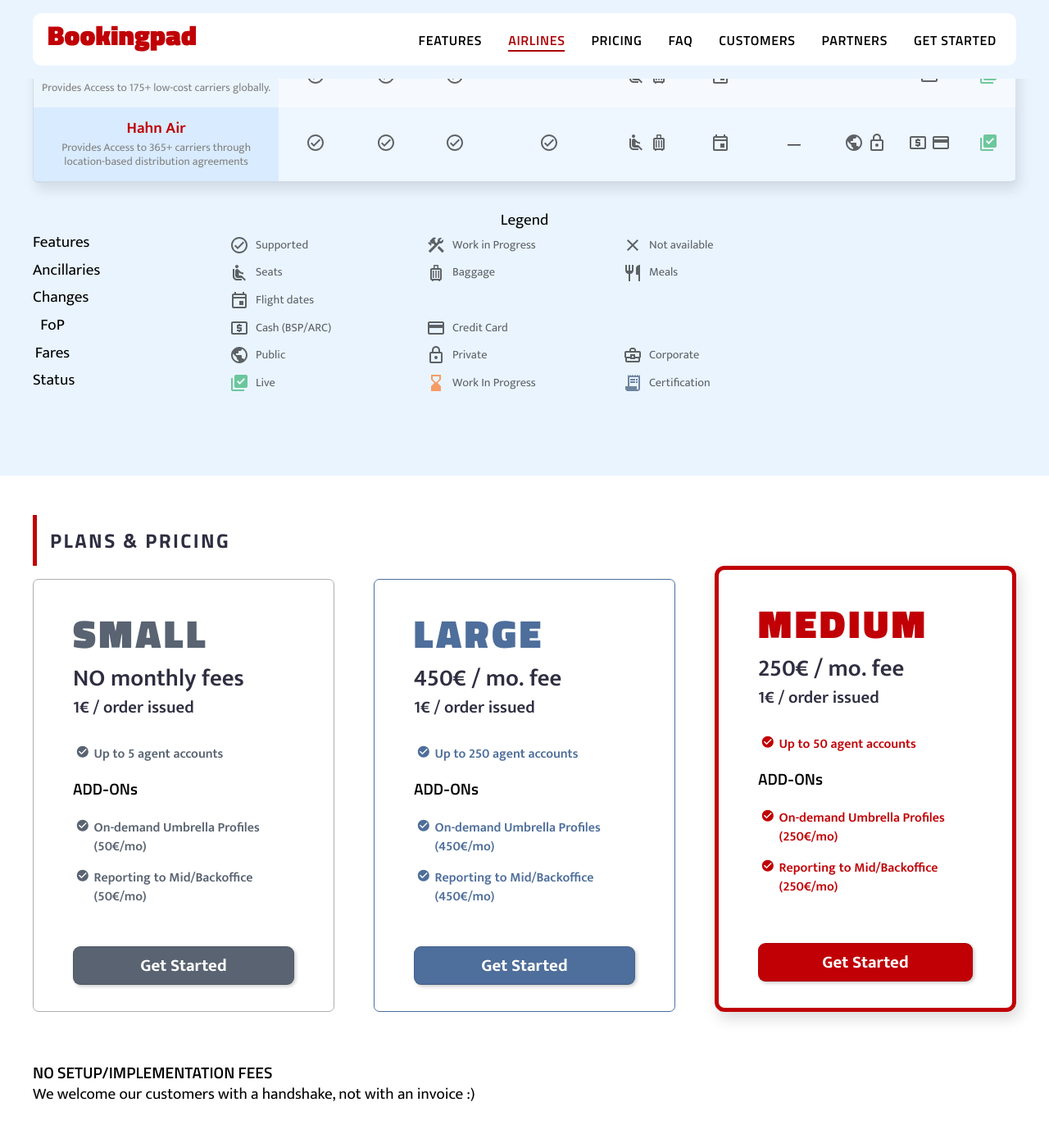
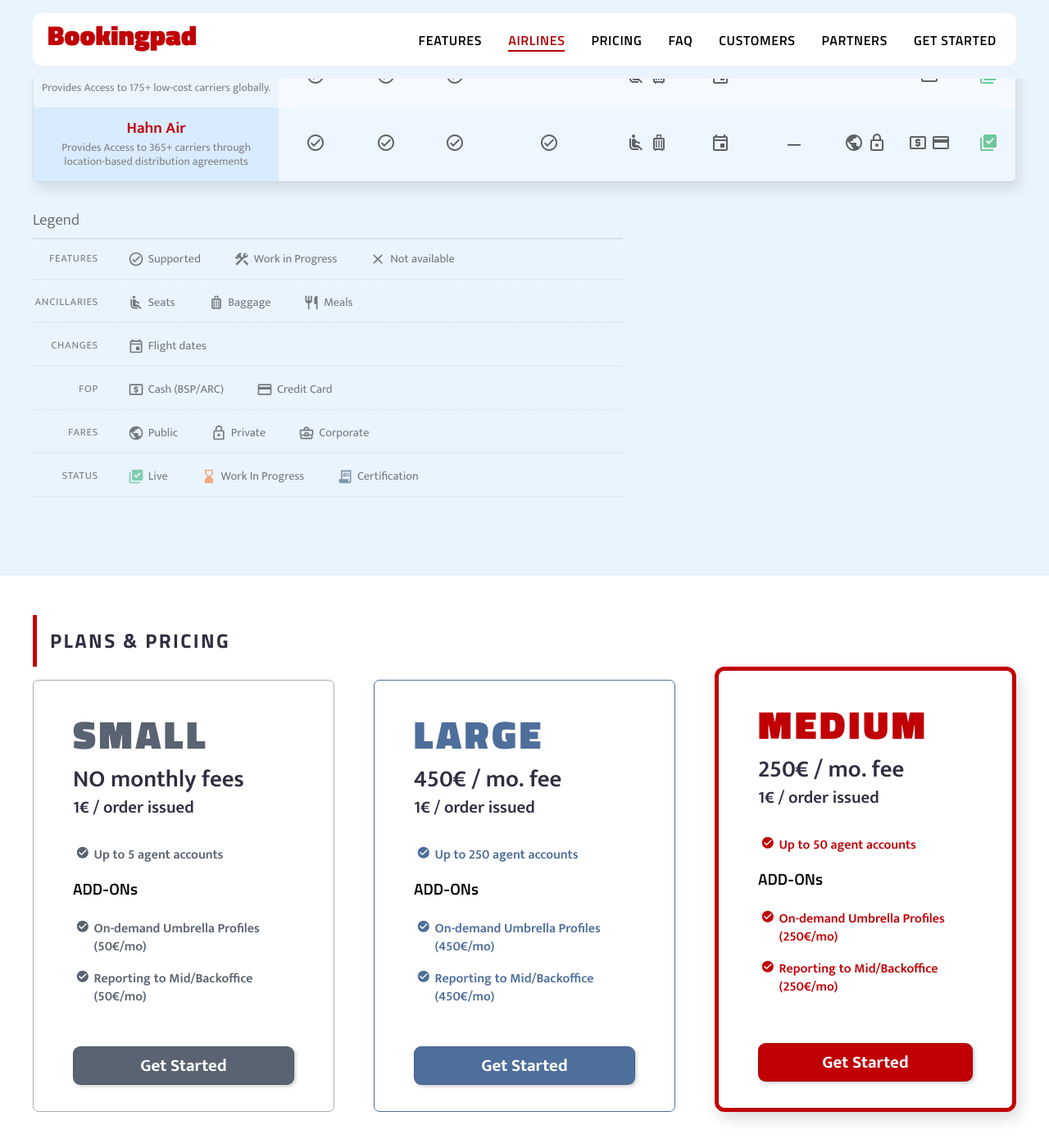
Before and after one commit to tripsimian-labs/bookingpad-web, a Jekyll site: the page built from index.html, in a window 1280 px wide and 1400 px high, scrolled down 4000 px. Shown: the whole window at 82% size. Built offline with Jekyll 4.4.1, drawn with Linux system fonts in a browser that asks for light colours; nearby versions of some CDN libraries; library files that are not in the unit come from our copies; the list of posts is cut into pages by our own code.

Commit message:
Fix and improve the table legend

```diff
--- a/_includes/home_airlines.html
+++ b/_includes/home_airlines.html
@@ -369,7 +369,7 @@
             <div class="table-legend">
                 <h3>Legend</h3>
                 <ul>
-                    <ul>Features</ul>
+                    <h4>Features</h4>
                     <li>
                         <svg width="24" height="24" viewBox="0 0 24 24" fill="none" xmlns="http://www.w3.org/2000/svg">
                             <path
@@ -401,7 +401,7 @@
                     </li>
                 </ul>
                 <ul>
-                    <ul>Ancillaries</ul>
+                    <h4>Ancillaries</h4>
                     <li>
                         <svg width="24" height="24" viewBox="0 0 24 24" fill="none" xmlns="http://www.w3.org/2000/svg">
                             <path
@@ -428,7 +428,7 @@
                     </li>
                 </ul>
                 <ul>
-                    <ul>Changes</ul>
+                    <h4>Changes</h4>
                     <li>
                         <svg width="24" height="24" viewBox="0 0 24 24" fill="none" xmlns="http://www.w3.org/2000/svg">
                             <path
@@ -439,7 +439,7 @@
                     </li>
                 </ul>
                 <ul>
-                    <ul>FoP</ul>
+                    <h4>FoP</h4>
                     <li>
                         <svg width="24" height="24" viewBox="0 0 24 24" fill="none" xmlns="http://www.w3.org/2000/svg">
                             <path
@@ -458,7 +458,7 @@
                     </li>
                 </ul>
                 <ul>
-                    <ul>Fares</ul>
+                    <h4>Fares</h4>
                     <li>
                         <svg width="24" height="24" viewBox="0 0 24 24" fill="none" xmlns="http://www.w3.org/2000/svg">
                             <path
@@ -485,7 +485,7 @@
                     </li>
                 </ul>
                 <ul>
-                    <ul>Status</ul>
+                    <h4>Status</h4>
                     <li>
                         <svg width="24" height="24" viewBox="0 0 24 24" fill="none" xmlns="http://www.w3.org/2000/svg">
                             <path
--- a/_sass/airlines_providers.scss
+++ b/_sass/airlines_providers.scss
@@ -91,25 +91,65 @@
 
 .table-legend {
   margin: 2rem 0 4rem;
+
+  h3 {
+    color: #606060;
+    margin-bottom: 0.5rem;
+    text-align: left;
+    font-size: 1.2rem;
+    font-weight: 300;
+  }
+
   ul {
-    display: grid;
-    grid-template-columns: 1fr;
-    width: 100%;
-    @media only screen and (min-width: 768px) {
-      grid-template-columns: repeat(3, 1fr);
+    display: flex;
+    width: 90%;
+    padding-top: 0.25rem;
+    padding-bottom: 0.5rem;
+    align-items: center;
+    justify-content: left;
+    margin-bottom: 0.5rem;
+    border-bottom: 1px dotted rgba(0, 0, 0, 0.1);
+
+    &:first-of-type {
+      border-top: 2px solid rgba(0, 0, 0, 0.08);
+      padding-top: 0.5rem;
     }
-    @media only screen and (min-width: 960px) {
-      grid-template-columns: repeat(5, 1fr);
+
+    &:hover {
+      h4 {
+        color: #404040;
+      }
+      li {
+        opacity: 0.8;
+      }
     }
+
+    @media only screen and (min-width: 736px) {
+      width: 60%;
+    }
+
     li {
       display: flex;
       align-items: center;
       font-size: 0.9rem;
-      padding: 0.3rem 0;
+      padding: 0.25rem 1.25rem;
       opacity: 0.6;
+      opacity: 0.5;
+
       svg {
-        margin-right: 0.5rem;
+        margin-right: 0.3rem;
+        width: 20px;
       }
+    }
+
+    h4 {
+      text-transform: uppercase;
+      letter-spacing: 0.05rem;
+      color: #808080;
+      font-size: 0.8rem;
+      text-align: right;
+      padding-right: 1rem;
+      min-width: 5rem;
     }
   }
 }
--- a/_sass/pricing.scss
+++ b/_sass/pricing.scss
@@ -1,4 +1,5 @@
 .homePricing {
+  background-color: white;
 
   &Grid {
     display: grid;
```
